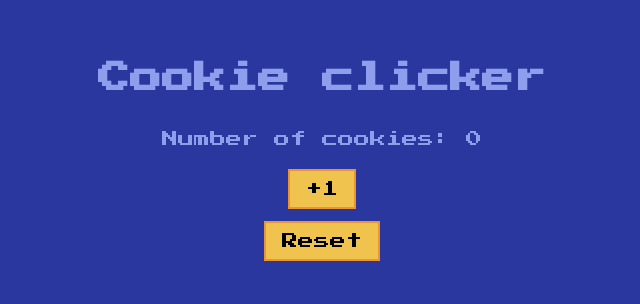
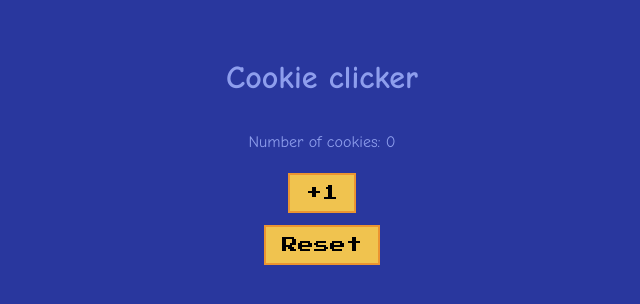
Before and after one commit to tam-pr/cookie_clicker, a plain HTML site: page index.html in a window 1280 px wide. Shown: the part 238-542 px from the top of the page, without its empty margins (318-958 px from the left). Drawn offline with Linux system fonts and the light colour scheme.

Commit message:
Change title and font in index.html

```diff
--- a/index.html
+++ b/index.html
@@ -2,12 +2,12 @@
 <html>
       <head>
         <link href="https://fonts.googleapis.com/css2?family=Press+Start+2P&display=swap" rel="stylesheet">
-        <title>Cookie Clicker</title>
+        <title>De que counter</title>
 
     <style>
         /* CSS is like the "skin" how it looks*/
         body {
-            font-family: "Press Start 2P", cursive;
+            font-family: "Comic Sans MS","Comic Sans", cursive, sans-serif;
             background: #29379E;
             color: #8E9EED;
             height: 100vh;
```
